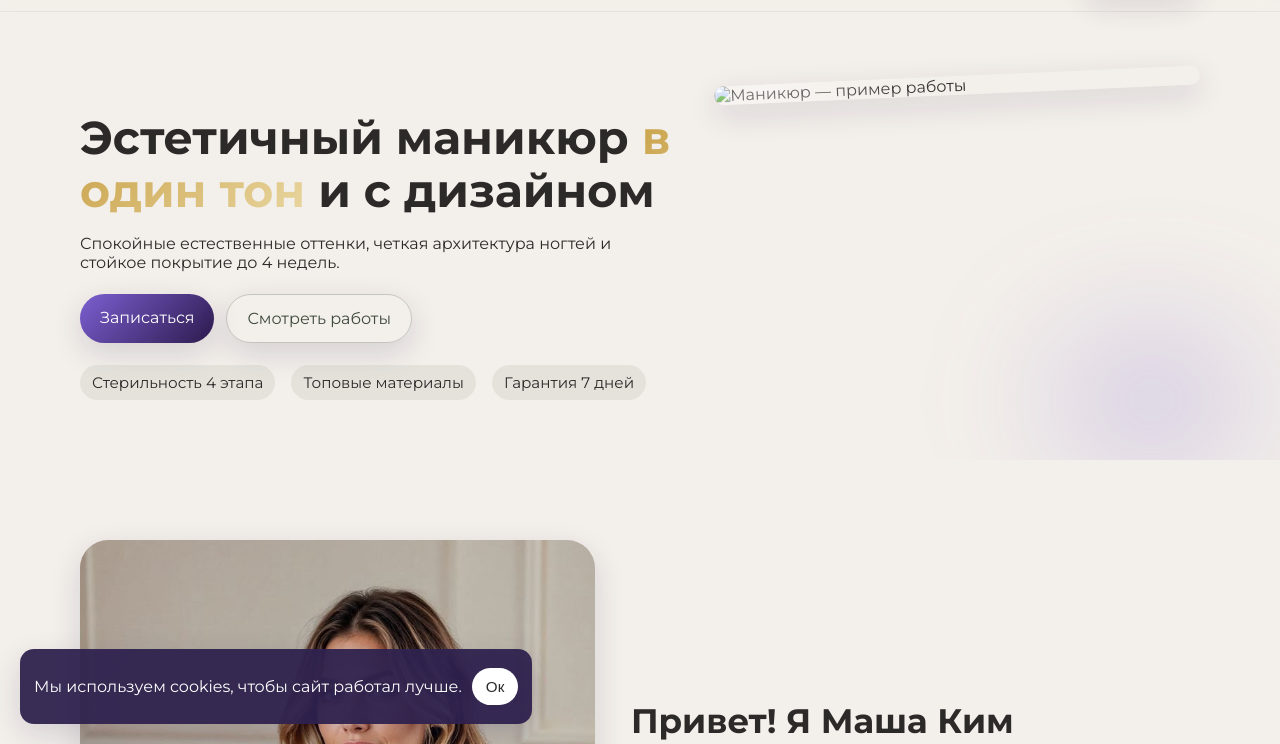
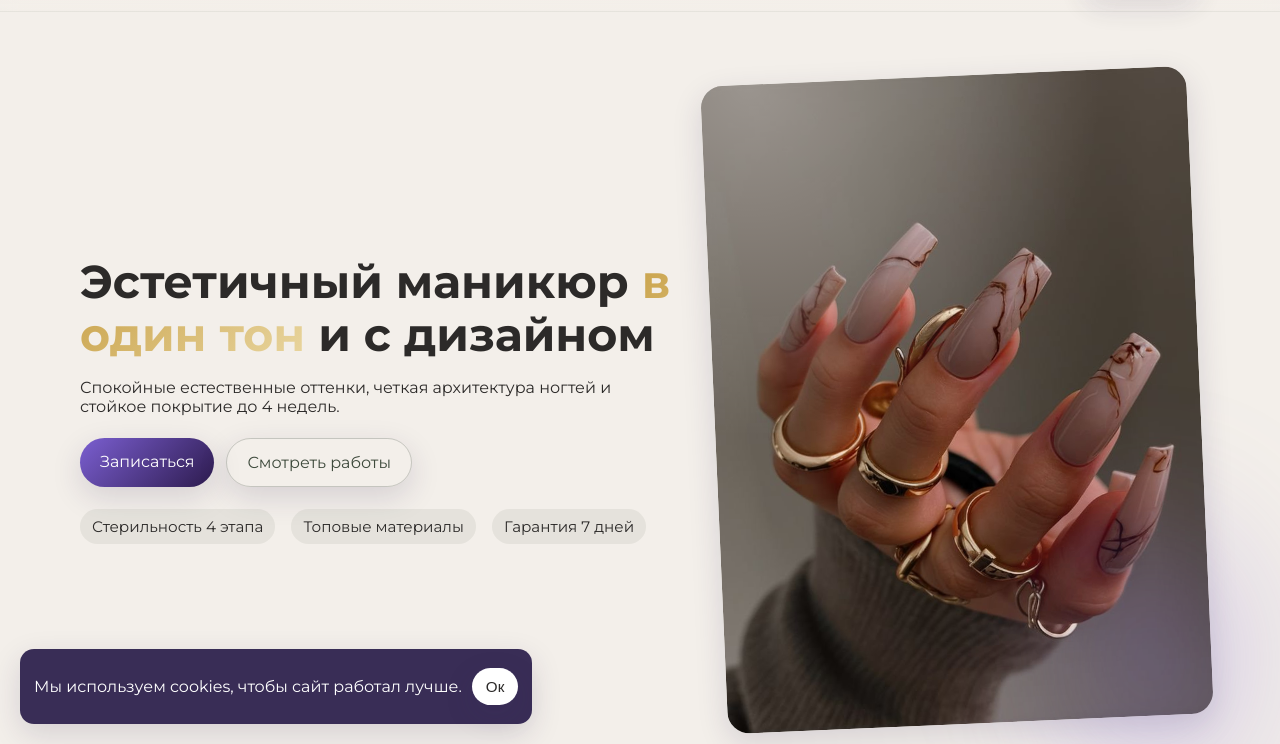
Before and after one commit to Gigabaitius/-, a plain HTML site: page index.html in a window 1280 px wide. Shown: the part 56-800 px from the top of the page. Drawn offline with Linux system fonts and the light colour scheme.

Commit message:
Update index.html

```diff
--- a/index.html
+++ b/index.html
@@ -47,7 +47,7 @@
       </div>
       <div class="hero-media">
         <div class="hero-card">
-          <img src="assets/work1.png" alt="Маникюр — пример работы" loading="lazy">
+          <img src="work1.png" alt="Маникюр — пример работы" loading="lazy">
           <div class="shine"></div>
         </div>
         <div class="hero-blur"></div>
```
